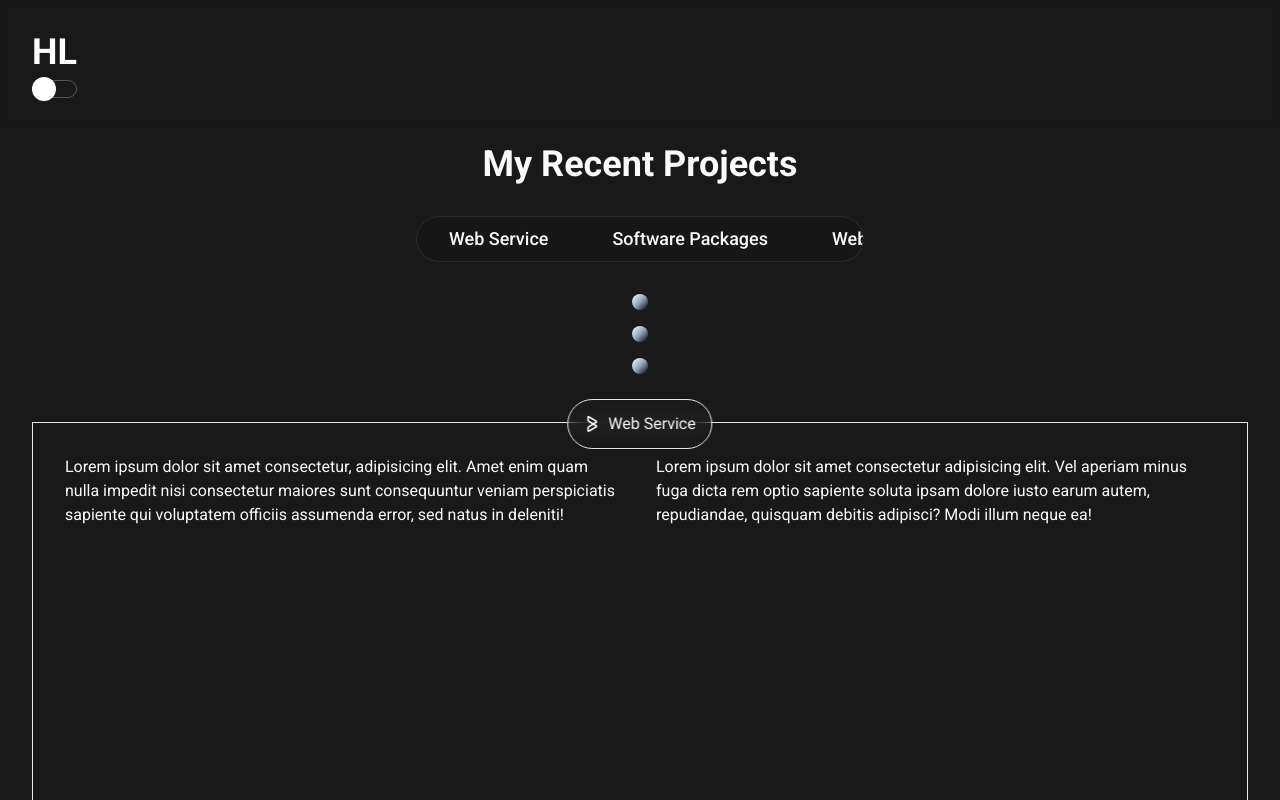
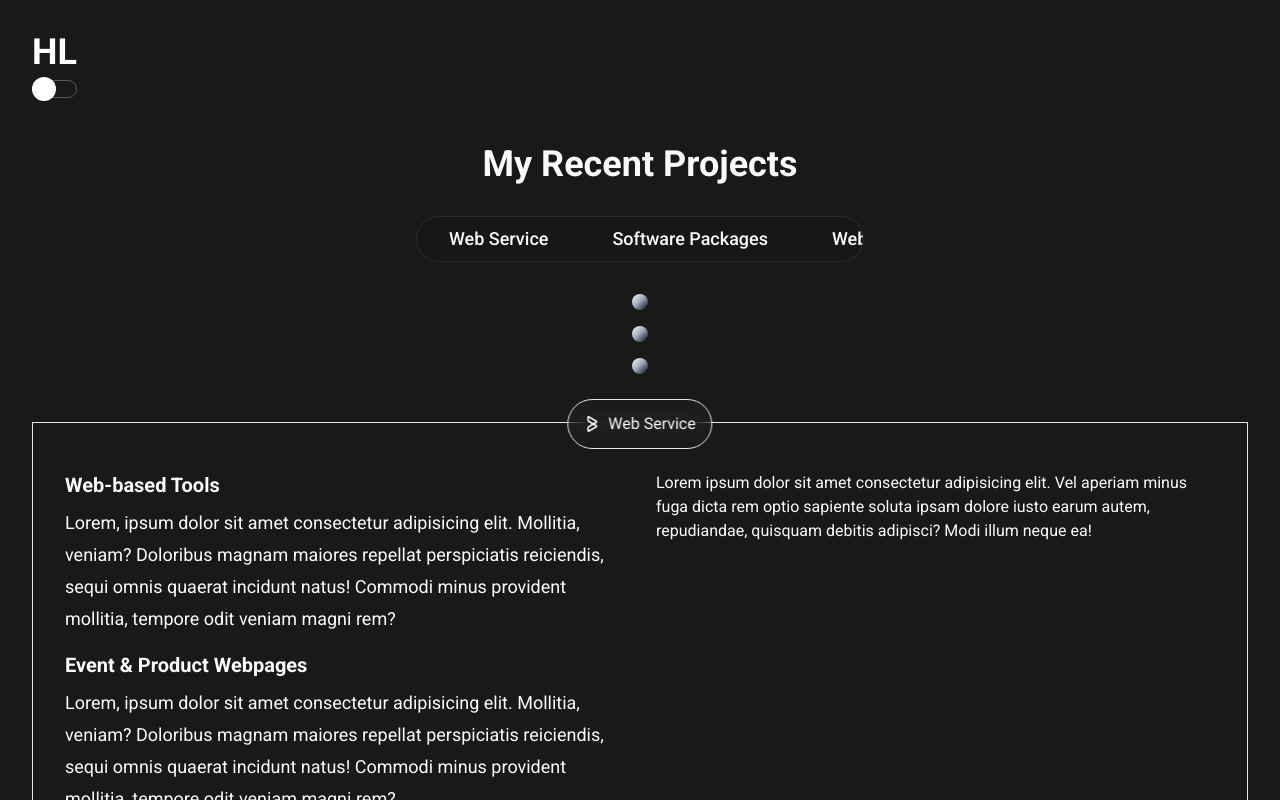
Before and after one commit to haneulab/haneulab.github.io, a Next.js app: page /projects in a window 1280 px wide. Both pictures are taken after a click on the button "Web Service". Shown: the top 800 px of the page. Built offline with nearby package versions, Linux system fonts and the light colour scheme.

Commit message:
refactored /project/index page by components & animations added to the each project containers & some placeholder text

```diff
--- a/pages/projects/index.tsx
+++ b/pages/projects/index.tsx
@@ -1,11 +1,19 @@
+import ProjectButton from '@components/button.projects';
+import ProjectContainer from '@components/container.projects';
+
 import Footer from '@components/Footer';
 import Header from '@components/Header';
+
 import Layout from '@components/Layout';
+import InitialParagraph from '@components/paragraph.projects';
+import SoftwarePackages from '@components/softwarepackages.projects';
+import ProjectTitle from '@components/title.projects';
+import WebDocumentations from '@components/webdocumentations.projects';
+import WebServices from '@components/webservice.project';
 import { mergeClasses } from '@libs/index';
 import SEO from '@seo/index';
 import type { NextPage } from 'next';
 import React, { useEffect, useState } from 'react';
-import { SiBmcsoftware } from 'react-icons/si';
 const Projectspage: NextPage = () => {
   const [initialRender, setInitialRender] = useState<boolean>(false);
   const [uiOption, setUiOption] = useState<'in' | 'via' | 'out' | null>(null);
@@ -57,33 +65,27 @@ const Projectspage: NextPage = () => {
         <React.Fragment>
           <div
             data-page="index"
-            className="w-full relative z-10 flex flex-col justify-center min-h-screen"
+            className="w-full relative z-10 flex flex-col justify-center min-h-screen "
           >
-            <section className="w-full h-full px-8 py-36 grid grid-cols-1 ">
+            <section className="w-full px-8 py-36 grid grid-cols-1 ">
               <div className="flex flex-col justify-center items-center">
                 <h3 className="font-bold text-2xl lg:text-4xl mb-8">
                   My Recent Projects
                 </h3>
                 <div className="w-full max-w-md mx-auto rounded-full border border-slate-500/20 bg-black/5 overflow-x-scroll shadow-inner ">
                   <section className="w-max flex justify-start">
-                    <button
-                      onClick={() => onButtonClick('web service')}
-                      className="rounded-full font-light md:font-normal lg:font-medium text-sm md:text-lg px-4 md:px-6 lg:px-8 py-2 w-max h-full transition-all hover hover:bg-white/90 hover:text-slate-800"
-                    >
-                      Web Service
-                    </button>
-                    <button
-                      onClick={() => onButtonClick('software packages')}
-                      className="rounded-full font-light md:font-normal lg:font-medium text-sm md:text-lg px-4 md:px-6 lg:px-8 py-2 w-max h-full transition-all hover hover:bg-white/90 hover:text-slate-800"
-                    >
-                      Software Packages
-                    </button>
-                    <button
-                      onClick={() => onButtonClick('web documentations')}
-                      className="rounded-full font-light md:font-normal lg:font-medium text-sm md:text-lg px-4 md:px-6 lg:px-8 py-2 w-max h-full transition-all hover hover:bg-white/90 hover:text-slate-800"
-                    >
-                      Web Documentations
-                    </button>
+                    <ProjectButton
+                      onClick={onButtonClick}
+                      buttonFor="Web Service"
+                    />
+                    <ProjectButton
+                      onClick={onButtonClick}
+                      buttonFor="Software Packages"
+                    />
+                    <ProjectButton
+                      onClick={onButtonClick}
+                      buttonFor="Web Documentations"
+                    />
                   </section>
                 </div>
                 <div
@@ -117,33 +119,21 @@ const Projectspage: NextPage = () => {
                     )}
                   />
                 </div>
-                {!categoryChosen && (
-                  <p className="max-w-md mx-auto text-center leading-8 mt-8">
-                    Please choose the category that you&apos;d like to see my
-                    projects.
-                  </p>
-                )}
+                {!categoryChosen && <InitialParagraph />}
                 {categoryChosen && (
                   <div className="w-full mt-12 relative border">
-                    <p className="absolute w-max flex items-center space-x-2 -top-16 z-20 backdrop-blur-md px-4 py-2 left-1/2 transform -translate-x-1/2  capitalize text-center leading-8 mt-10 rounded-full border shadow-sm">
-                      <SiBmcsoftware />
-                      <span>{category}</span>
-                    </p>
-                    <section className="relative p-8 grid grid-cols-1 lg:grid-cols-2 gap-8">
-                      <article className="min-h-screen">
-                        Lorem ipsum dolor sit amet consectetur, adipisicing
-                        elit. Amet enim quam nulla impedit nisi consectetur
-                        maiores sunt consequuntur veniam perspiciatis sapiente
-                        qui voluptatem officiis assumenda error, sed natus in
-                        deleniti!
-                      </article>
-                      <article className="min-h-screen">
-                        Lorem ipsum dolor sit amet consectetur adipisicing elit.
-                        Vel aperiam minus fuga dicta rem optio sapiente soluta
-                        ipsam dolore iusto earum autem, repudiandae, quisquam
-                        debitis adipisci? Modi illum neque ea!
-                      </article>
-                    </section>
+                    <ProjectTitle title={category} />
+                    <ProjectContainer containerFor={category}>
+                      {category === 'web service' ? (
+                        <WebServices />
+                      ) : category === 'software packages' ? (
+                        <SoftwarePackages />
+                      ) : category === 'web documentations' ? (
+                        <WebDocumentations />
+                      ) : (
+                        <></>
+                      )}
+                    </ProjectContainer>
                   </div>
                 )}
               </div>
--- /dev/null
+++ b/src/components/button.projects.tsx
@@ -0,0 +1,19 @@
+interface ProjectButtonProps {
+  buttonFor: string;
+  onClick: (option: string) => void;
+}
+
+const ProjectButton: React.FC<ProjectButtonProps> = ({
+  onClick,
+  buttonFor,
+}) => {
+  return (
+    <button
+      className="rounded-full font-light md:font-normal lg:font-medium text-sm md:text-lg px-4 md:px-6 lg:px-8 py-2 w-max h-full transition-all hover hover:bg-white/90 hover:text-slate-800"
+      onClick={() => onClick(buttonFor.toLowerCase())}
+    >
+      {buttonFor}
+    </button>
+  );
+};
+export default ProjectButton;
--- /dev/null
+++ b/src/components/container.projects.tsx
@@ -0,0 +1,18 @@
+interface ProjectContainerProps {
+  children: JSX.Element;
+  containerFor: string;
+}
+const ProjectContainer: React.FC<ProjectContainerProps> = ({
+  children,
+  containerFor,
+}) => {
+  return (
+    <section
+      className="relative px-8 py-12 grid grid-cols-1 lg:grid-cols-2 gap-8"
+      data-container={containerFor}
+    >
+      {children}
+    </section>
+  );
+};
+export default ProjectContainer;
--- /dev/null
+++ b/src/components/paragraph.projects.tsx
@@ -0,0 +1,8 @@
+const InitialParagraph: React.FC = () => {
+  return (
+    <p className="max-w-md mx-auto text-center leading-8 mt-8">
+      Please choose the category that you&apos;d like to see my projects.
+    </p>
+  );
+};
+export default InitialParagraph;
--- /dev/null
+++ b/src/components/softwarepackages.projects.tsx
@@ -0,0 +1,37 @@
+import React from 'react';
+
+const SoftwarePackages: React.FC = () => {
+  return (
+    <React.Fragment>
+      <article className="min-h-screen flex flex-col space-y-4">
+        <div className="flex flex-col space-y-2">
+          <h3 className="text-xl font-bold">
+            For-education Python Data Structure Library
+          </h3>
+          <p className="font-noraml text-lg leading-8">
+            Lorem, ipsum dolor sit amet consectetur adipisicing elit. Mollitia,
+            veniam? Doloribus magnam maiores repellat perspiciatis reiciendis,
+            sequi omnis quaerat incidunt natus! Commodi minus provident
+            mollitia, tempore odit veniam magni rem?
+          </p>
+        </div>
+        <div className="flex flex-col space-y-2">
+          <h3 className="text-xl font-bold">Project Presetter NPM Library</h3>
+          <p className="font-noraml text-lg leading-8">
+            Lorem, ipsum dolor sit amet consectetur adipisicing elit. Mollitia,
+            veniam? Doloribus magnam maiores repellat perspiciatis reiciendis,
+            sequi omnis quaerat incidunt natus! Commodi minus provident
+            mollitia, tempore odit veniam magni rem?
+          </p>
+        </div>
+      </article>
+      <article>
+        Lorem ipsum dolor sit amet consectetur adipisicing elit. Vel aperiam
+        minus fuga dicta rem optio sapiente soluta ipsam dolore iusto earum
+        autem, repudiandae, quisquam debitis adipisci? Modi illum neque ea!
+      </article>
+    </React.Fragment>
+  );
+};
+
+export default SoftwarePackages;
--- /dev/null
+++ b/src/components/webdocumentations.projects.tsx
@@ -0,0 +1,37 @@
+import React from 'react';
+
+const WebDocumentations: React.FC = () => {
+  return (
+    <React.Fragment>
+      <article className="min-h-screen flex flex-col space-y-4">
+        <div className="flex flex-col space-y-2">
+          <h3 className="text-xl font-bold">C Programming Documentation</h3>
+          <p className="font-noraml text-lg leading-8">
+            Lorem, ipsum dolor sit amet consectetur adipisicing elit. Mollitia,
+            veniam? Doloribus magnam maiores repellat perspiciatis reiciendis,
+            sequi omnis quaerat incidunt natus! Commodi minus provident
+            mollitia, tempore odit veniam magni rem?
+          </p>
+        </div>
+        <div className="flex flex-col space-y-2">
+          <h3 className="text-xl font-bold">
+            Frontend Development Guide Documentation
+          </h3>
+          <p className="font-noraml text-lg leading-8">
+            Lorem, ipsum dolor sit amet consectetur adipisicing elit. Mollitia,
+            veniam? Doloribus magnam maiores repellat perspiciatis reiciendis,
+            sequi omnis quaerat incidunt natus! Commodi minus provident
+            mollitia, tempore odit veniam magni rem?
+          </p>
+        </div>
+      </article>
+      <article>
+        Lorem ipsum dolor sit amet consectetur adipisicing elit. Vel aperiam
+        minus fuga dicta rem optio sapiente soluta ipsam dolore iusto earum
+        autem, repudiandae, quisquam debitis adipisci? Modi illum neque ea!
+      </article>
+    </React.Fragment>
+  );
+};
+
+export default WebDocumentations;
--- /dev/null
+++ b/src/components/webservice.project.tsx
@@ -0,0 +1,44 @@
+import React from 'react';
+
+const WebServices: React.FC = () => {
+  return (
+    <React.Fragment>
+      <article className="min-h-screen flex flex-col space-y-4">
+        <div className="flex flex-col space-y-2">
+          <h3 className="text-xl font-bold">Web-based Tools</h3>
+          <p className="font-noraml text-lg leading-8">
+            Lorem, ipsum dolor sit amet consectetur adipisicing elit. Mollitia,
+            veniam? Doloribus magnam maiores repellat perspiciatis reiciendis,
+            sequi omnis quaerat incidunt natus! Commodi minus provident
+            mollitia, tempore odit veniam magni rem?
+          </p>
+        </div>
+        <div className="flex flex-col space-y-2">
+          <h3 className="text-xl font-bold">Event & Product Webpages</h3>
+          <p className="font-noraml text-lg leading-8">
+            Lorem, ipsum dolor sit amet consectetur adipisicing elit. Mollitia,
+            veniam? Doloribus magnam maiores repellat perspiciatis reiciendis,
+            sequi omnis quaerat incidunt natus! Commodi minus provident
+            mollitia, tempore odit veniam magni rem?
+          </p>
+        </div>
+        <div>
+          <h3 className="text-xl font-bold">Business & Portfolio Websites</h3>
+          <p className="font-noraml text-lg leading-8">
+            Lorem, ipsum dolor sit amet consectetur adipisicing elit. Mollitia,
+            veniam? Doloribus magnam maiores repellat perspiciatis reiciendis,
+            sequi omnis quaerat incidunt natus! Commodi minus provident
+            mollitia, tempore odit veniam magni rem?
+          </p>
+        </div>
+      </article>
+      <article>
+        Lorem ipsum dolor sit amet consectetur adipisicing elit. Vel aperiam
+        minus fuga dicta rem optio sapiente soluta ipsam dolore iusto earum
+        autem, repudiandae, quisquam debitis adipisci? Modi illum neque ea!
+      </article>
+    </React.Fragment>
+  );
+};
+
+export default WebServices;
```
Also changed, not shown: src/components/title.projects.tsx (added, +35 -0 lines).
